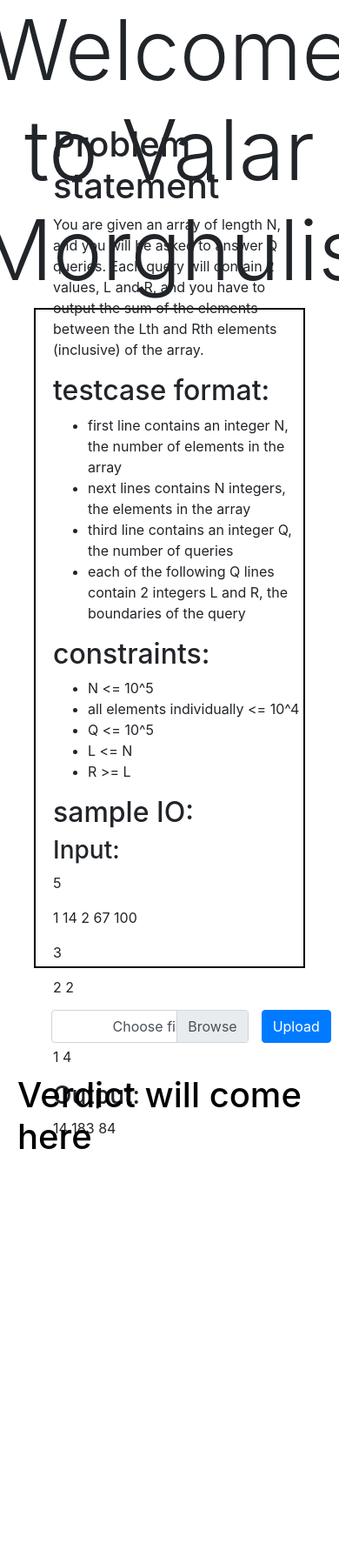
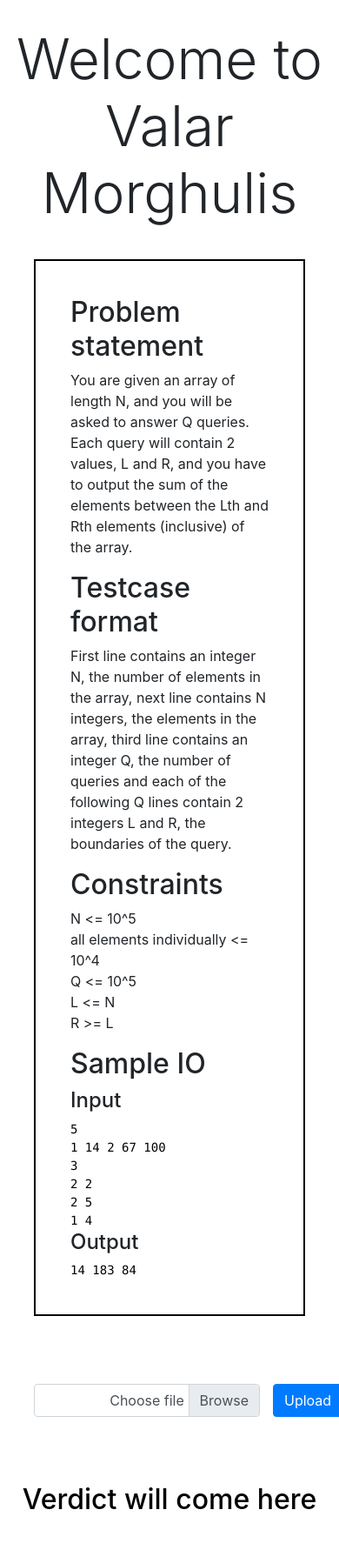
Before and after one commit to vishalagrawal22/valar, a Django app: page / in a window 390 px wide; the page is wider, and only the part inside the window is pictured. Shown: that part at 87% size. Before the commit the page ends 1321 px from the top of that part, so only its background shows below. Run offline with Django 3.2, Linux system fonts and the light colour scheme; some libraries are stand-ins or nearby versions.

Commit message:
Add responsiveness

```diff
--- a/OJ/templates/OJ/index.html
+++ b/OJ/templates/OJ/index.html
@@ -3,12 +3,28 @@
 <html lang="en">
   <head>
     <title>Valar Morghulis Online Judge</title>
-        <meta charset="utf-8">
-        <meta name="viewport" content="width=device-width, initial-scale=1, shrink-to-fit=no">
-        <link rel="stylesheet" type="text/css" href="{% static 'CSS/OJ/custom.css' %}">
-        <link rel="stylesheet" href="https://stackpath.bootstrapcdn.com/bootstrap/4.4.1/css/bootstrap.min.css" integrity="sha384-Vkoo8x4CGsO3+Hhxv8T/Q5PaXtkKtu6ug5TOeNV6gBiFeWPGFN9MuhOf23Q9Ifjh" crossorigin="anonymous">
+    <meta charset="utf-8" />
+    <meta
+      name="viewport"
+      content="width=device-width, initial-scale=1, shrink-to-fit=no"
+    />
+    <!-- <link
+      rel="stylesheet"
+      type="text/css"
+      href="{% static 'CSS/OJ/custom.css' %}"
+    /> -->
+    <link
+      rel="stylesheet"
+      href="https://stackpath.bootstrapcdn.com/bootstrap/4.4.1/css/bootstrap.min.css"
+      integrity="sha384-Vkoo8x4CGsO3+Hhxv8T/Q5PaXtkKtu6ug5TOeNV6gBiFeWPGFN9MuhOf23Q9Ifjh"
+      crossorigin="anonymous"
+    />
     <style>
-            .textcntr{
+      * {
+        padding: 0;
+        margin: 0;
+      }
+      .textcntr {
         text-align: center;
       }
       #form-section {
@@ -18,11 +34,17 @@
 
       form {
         text-align: center;
-            border-radius: (5/16)rem;
-            padding-left: (20/16)rem;
-            padding-right: (20/16)rem;
+        border-radius: (5/16) rem;
+        padding-left: (20/16) rem;
+        padding-right: (20/16) rem;
         display: inline-block;
         width: 80vw;
+      }
+      li{
+          list-style-type: none;
+      }
+      code{
+          color: black;
       }
 
       #question {
@@ -32,69 +54,83 @@
         display: flex;
         justify-content: center;
         flex-direction: column;
-            padding-left: 20px;
+        padding: 40px;
       }
 
-            .flex-container{
+      .flex-container {
         display: flex;
+        height: 1300px;
         flex-direction: column;
         justify-content: space-between;
         align-items: center;
       }
 
-            #verdict_txt{
-            padding: (20/16)rem;
+      .display-5 {
+        font-size: 50px;
       }
 
-            .green{
+      .green {
         color: #32cd32;
       }
 
-            .red{
+      .red {
         color: #dc143c;
       }
 
-            .black{
+      .black {
         color: black;
       }
-
-            @media(max-width:1400px){
-            .flex-container{
-                height: 170vh;
+      .flx-item{
+          padding: 30px 0;
       }
-            /* #question{
-                height: 100%;
-            } */
+      @media(max-width: 1200px){
+          .display-2{
+            font-size: 4rem;
           }
-            @media(max-width:1600px){
-            .flex-container{
-                height: 140vh;
+          .display-5{
+              font-size: 2rem;
           }
-            /* #question{
-                height: 100%;
-            } */
       }
     </style>
-        <script src="https://kit.fontawesome.com/fe4ce24d39.js" crossorigin="anonymous"></script>
-        <script src="https://code.jquery.com/jquery-3.4.1.slim.min.js" integrity="sha384-J6qa4849blE2+poT4WnyKhv5vZF5SrPo0iEjwBvKU7imGFAV0wwj1yYfoRSJoZ+n" crossorigin="anonymous"></script>
-        <script src="https://cdn.jsdelivr.net/npm/popper.js@1.16.0/dist/umd/popper.min.js" integrity="sha384-Q6E9RHvbIyZFJoft+2mJbHaEWldlvI9IOYy5n3zV9zzTtmI3UksdQRVvoxMfooAo" crossorigin="anonymous"></script>
-        <script src="https://stackpath.bootstrapcdn.com/bootstrap/4.4.1/js/bootstrap.min.js" integrity="sha384-wfSDF2E50Y2D1uUdj0O3uMBJnjuUD4Ih7YwaYd1iqfktj0Uod8GCExl3Og8ifwB6" crossorigin="anonymous"></script>
+    <script
+      src="https://kit.fontawesome.com/fe4ce24d39.js"
+      crossorigin="anonymous"
+    ></script>
+    <script
+      src="https://code.jquery.com/jquery-3.4.1.slim.min.js"
+      integrity="sha384-J6qa4849blE2+poT4WnyKhv5vZF5SrPo0iEjwBvKU7imGFAV0wwj1yYfoRSJoZ+n"
+      crossorigin="anonymous"
+    ></script>
+    <script
+      src="https://cdn.jsdelivr.net/npm/popper.js@1.16.0/dist/umd/popper.min.js"
+      integrity="sha384-Q6E9RHvbIyZFJoft+2mJbHaEWldlvI9IOYy5n3zV9zzTtmI3UksdQRVvoxMfooAo"
+      crossorigin="anonymous"
+    ></script>
+    <script
+      src="https://stackpath.bootstrapcdn.com/bootstrap/4.4.1/js/bootstrap.min.js"
+      integrity="sha384-wfSDF2E50Y2D1uUdj0O3uMBJnjuUD4Ih7YwaYd1iqfktj0Uod8GCExl3Og8ifwB6"
+      crossorigin="anonymous"
+    ></script>
   </head>
   <body>
     <div class="flex-container">
-            <h1 class="display-1 textcntr">Welcome to Valar Morghulis</h1>
-            <div id="question">
-                <h1 id="problem-statement">Problem statement</h1>
-                <p>You are given an array of length N, and you will be asked to answer Q queries.
-                Each query will contain 2 values, L and R, and you have to output the sum of the elements between the Lth and Rth elements (inclusive) of the array.</p>
-                <h2 id="testcase-format-">testcase format:</h2>
-                <ul>
-                <li>first line contains an integer N, the number of elements in the array</li>
-                <li>next lines contains N integers, the elements in the array</li>
-                <li>third line contains an integer Q, the number of queries</li>
-                <li>each of the following Q lines contain 2 integers L and R, the boundaries of the query</li>
-                </ul>
-                <h2 id="constraints-">constraints:</h2>
+        <h1 class="display-2 textcntr flx-item">Welcome to Valar Morghulis</h1>
+        <div id="question" class="flx-item">
+          <h2 id="problem-statement">Problem statement</h2>
+          <p>
+            You are given an array of length N, and you will be asked to answer Q
+            queries. Each query will contain 2 values, L and R, and you have to
+            output the sum of the elements between the Lth and Rth elements
+            (inclusive) of the array.
+          </p>
+          <h2 id="testcase-format-">Testcase format</h2>
+          <p>
+              First line contains an integer N, the number of elements in the
+              array, next line contains N integers, the elements in the array, third line contains an integer Q, the number of queries and
+              each of the following Q lines contain 2 integers L and R, the
+              boundaries of the query.
+          </p>
+          <h2 id="constraints-">Constraints</h2>
           <ul>
             <li>N &lt;= 10^5</li>
             <li>all elements individually &lt;= 10^4</li>
@@ -102,31 +138,36 @@
             <li>L &lt;= N</li>
             <li>R &gt;= L</li>
           </ul>
-                <h2 id="sample-io-">sample IO:</h2>
-                <h3 id="input-">Input:</h3>
-                <p>5</p>
-                <p>1   14   2   67   100</p>
-                <p>3</p>
-                <p>2   2</p>
-                <p>2   5</p>
-                <p>1   4</p>
-                <h3 id="output-">Output:</h3>
-                <p>14
-                183
-                84</p>
+          <h2 id="sample-io-">Sample IO</h2>
+          <h4 id="input-">Input</h4>
+          <code>5</code>
+          <code>1 14 2 67 100</code>
+          <code>3</code>
+          <code>2 2</code>
+          <code>2 5</code>
+          <code>1 4</code>
+          <h4 id="output-">Output</h4>
+          <code>14 183 84</code>
         </div>
-            <section id="form-section" class="container-large textcntr">
-                <form method = 'post' enctype="multipart/form-data">
+        <section id="form-section" class="container-large textcntr flx-item">
+        <form method="post" enctype="multipart/form-data">
           {% csrf_token %}
-                    <br>
+          <br />
           <div class="form-group">
-                        <br>
-                        <div class="custom-file ">
+            <br />
+            <div class="custom-file">
               <div class="container">
                 <div class="row">
                   <div class="col-10">
-                                        <input type="file" class="custom-file-input" id="inputGroupFile02" name = "document">
-                                        <label class="custom-file-label" for="inputGroupFile02">Choose file</label>
+                    <input
+                      type="file"
+                      class="custom-file-input"
+                      id="inputGroupFile02"
+                      name="document"
+                    />
+                    <label class="custom-file-label" for="inputGroupFile02"
+                      >Choose file</label
+                    >
                   </div>
                   <div class="col-2">
                     <button class="btn btn-primary">Upload</button>
@@ -136,18 +177,16 @@
             </div>
           </div>
           <script>
-                        $('#inputGroupFile02').on('change',function(){
-                            var fileName = $(this).val().replace('C:\\fakepath\\', " ");
-                            $(this).next('.custom-file-label').html(fileName);
-                        })
+            $("#inputGroupFile02").on("change", function () {
+              var fileName = $(this).val().replace("C:\\fakepath\\", " ");
+              $(this).next(".custom-file-label").html(fileName);
+            });
           </script>
         </form>
       </section>
-            <div id="verdict textcntr ">
-                <h1 id = "verdict_txt" class="display-5 {{ color }}"> {{ verdict }} </h1>
+      <div id="verdict" class="flx-item textcntr">
+        <h1 id="verdict_txt" class="display-5 {{ color }}">{{ verdict }}</h1>
       </div>
     </div>
-
-
   </body>
 </html>
```
Lines whose indentation alone changed are shown as unchanged.
